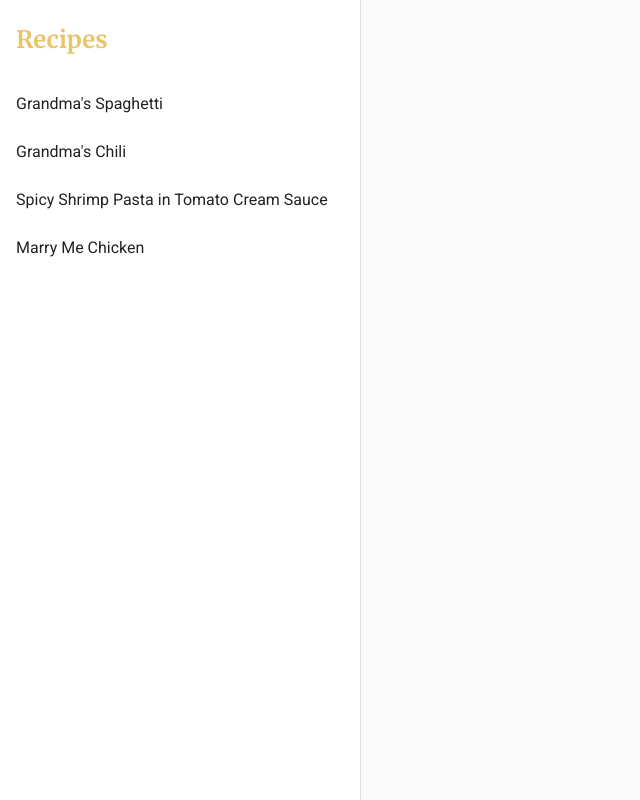
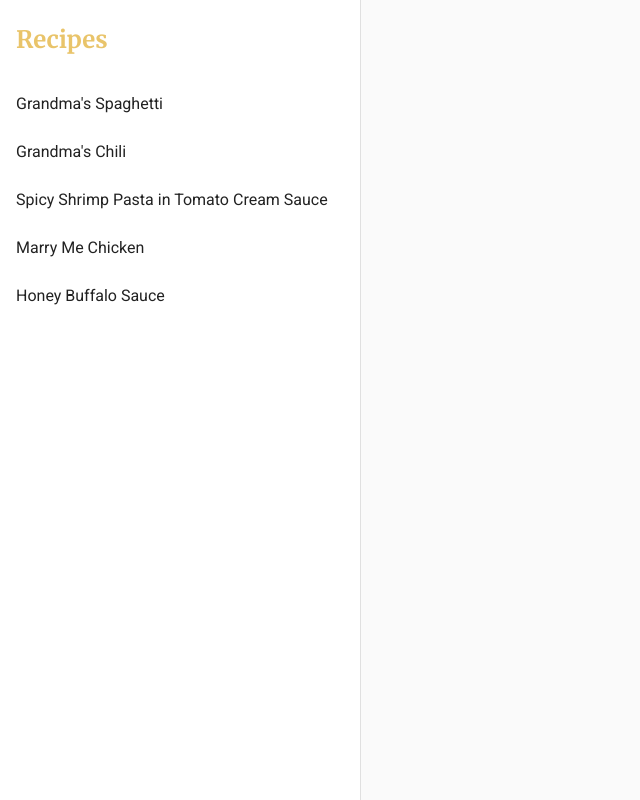
Before and after one commit to shinkhouse/cookbook, an Angular app: page /cookbook/ in a window 1280 px wide. Shown: the whole page, without its empty margins (0-640 px from the left). Built offline with nearby package versions, Linux system fonts and the light colour scheme.

Commit message:
add new sauce

```diff
--- a/src/app/core/mock/recipes.mock.ts
+++ b/src/app/core/mock/recipes.mock.ts
@@ -122,10 +122,30 @@ export const Recipes: Recipe[] = [
         ],
         notes: [
             'When sauteing the garlic, add a little bit of sundried tomatoes oil for more flavor.',
-            'Do not use single/light cream as that won\'t thicken the sauce enough.',
+            "Do not use single/light cream as that won't thicken the sauce enough.",
             "I recommend buying a block of parmesan cheese and grating it at home. I found that store-bought parmesan cheese doesn't have much flavor, and doesn't dissolve well in sauces.",
         ],
         urls: ['https://littlesunnykitchen.com/marry-me-chicken/'],
+    },
+    {
+        title: 'Honey Buffalo Sauce',
+        subtitle: 'Suited for meatballs',
+        authors: [''],
+        cookTime: '5-10 minutes',
+        tags: ['sauces'],
+        coverImage: '',
+        ingredients: [
+            '1/2 cup honey',
+            '1/4 cup buffalo wing sauce',
+            '1/4 cup packed brown sugar',
+            '2 tbsp orange marmalade',
+            '2 tbsp apricot spreadable fruit',
+            '2 tablespoons soy sauce',
+            '1/4 teaspoon crushed red pepper flakes',
+        ],
+        steps: [''],
+        notes: [''],
+        urls: [''],
     },
 ];
 
```
